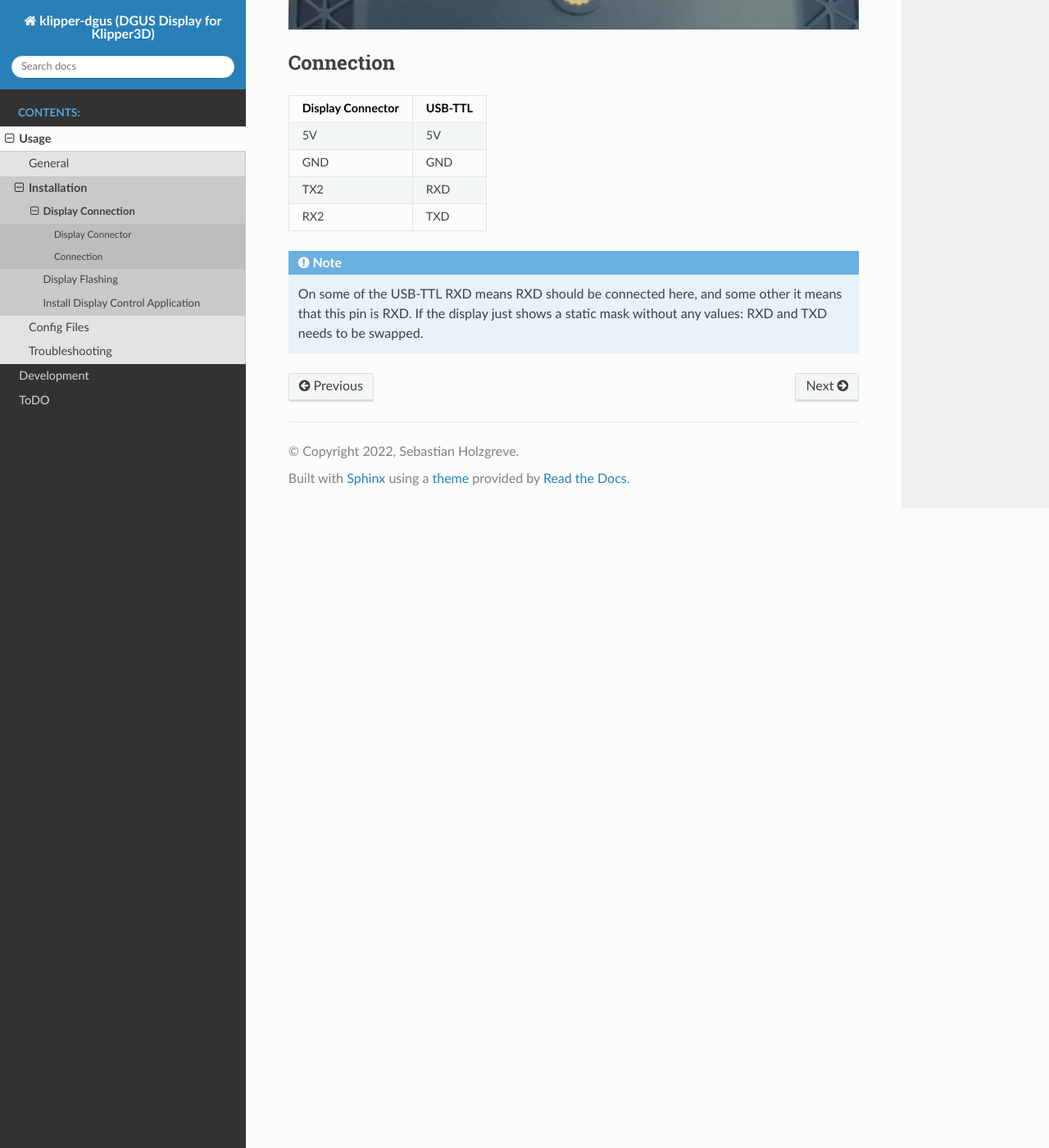
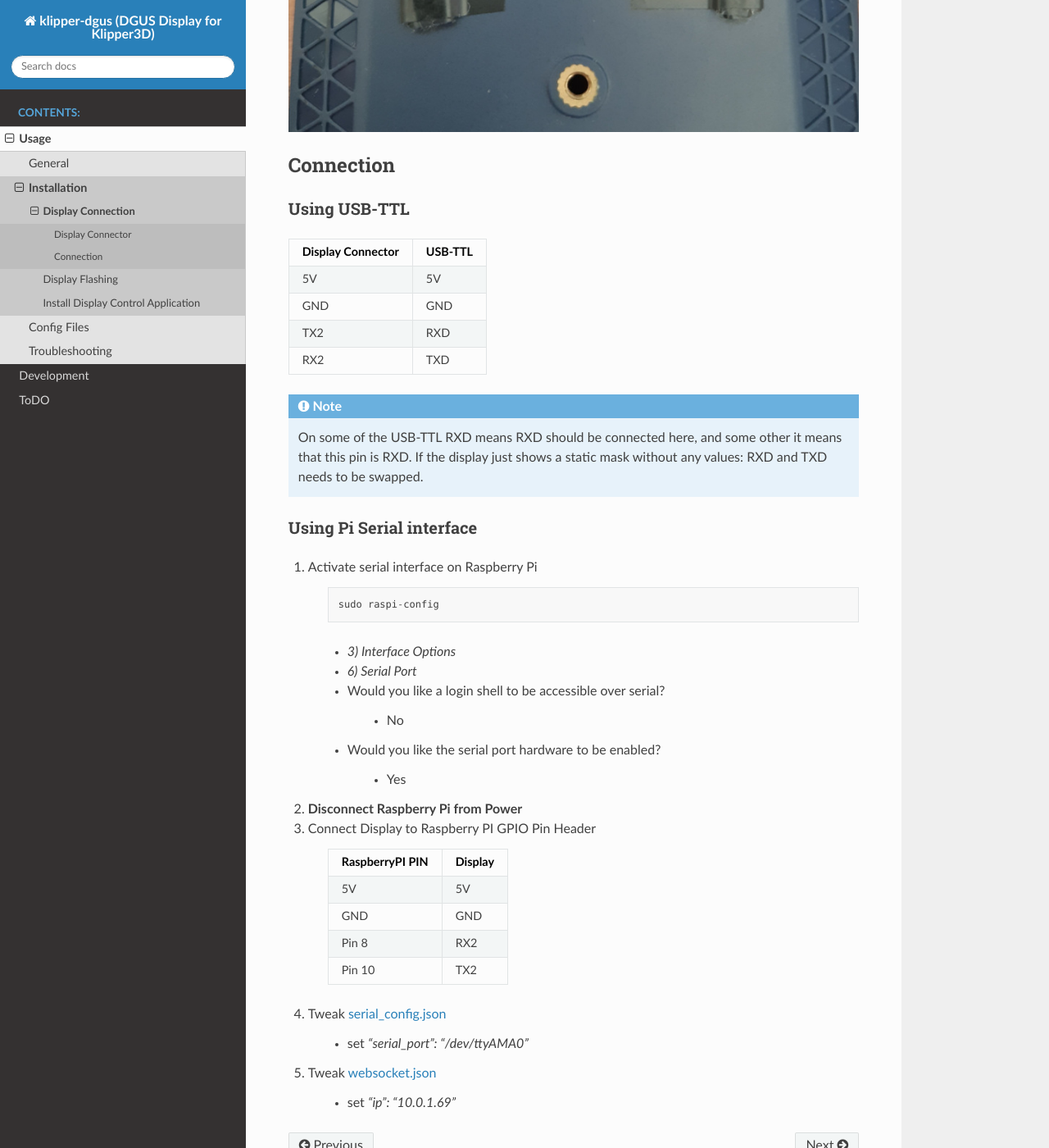
Before and after one commit to seho85/klipper-dgus, a Sphinx documentation site: the page built from doc/usage/installation/display_connection.rst, in a window 1280 px wide and 1400 px high, scrolled down 801 px. Shown: the whole window at 82% size. Built offline with Sphinx 7.4.7 and the Read the Docs theme 2.0.0, drawn with Linux system fonts in a browser that asks for light colours; some of the changed text lies outside the part shown.

Commit message:
Updated documentation
Added documentation for connecting the display directly to RasppberryPi 's serial interface.

```diff
--- a/doc/usage/installation/display_connection.rst
+++ b/doc/usage/installation/display_connection.rst
@@ -2,7 +2,12 @@
 Display Connection
 ******************
 
-The display is connected to an USB-TTL that is capable of putting out 5V.
+The display is connected to an :ref:`USB-TTL <connection_usb_ttl>` that is capable of putting out 5V.
+The :ref:`RaspberryPI Serial Interface <connection_pi_gpio_header>` is also usable.
+
+
+.. warning::
+    It's heavily recommended to connect, the display when the Raspberry Pi is powered off!
 
 
 Display Connector
@@ -12,6 +17,11 @@ Display Connector
 
 Connection
 ==========
+
+.. _connection_usb_ttl:
+
+Using USB-TTL
+-------------
 
 .. csv-table::
     :header-rows: 1
@@ -26,3 +36,52 @@ Connection
     On some of the USB-TTL RXD means RXD should be connected here, and some other
     it means that this pin is RXD. If the display just shows a static mask without
     any values: RXD and TXD needs to be swapped.
+
+
+.. _connection_pi_gpio_header:
+
+Using Pi Serial interface
+-------------------------
+
+#) Activate serial interface on Raspberry Pi
+
+    .. code-block::
+
+        sudo raspi-config
+
+    * *3) Interface Options*
+    * *6) Serial Port*
+
+    * Would you like a login shell to be accessible over serial?
+
+        * No
+
+    * Would you like the serial port hardware to be enabled?
+
+        * Yes
+
+#) **Disconnect Raspberry Pi from Power**
+
+#) Connect Display to Raspberry PI GPIO Pin Header
+
+    .. list-table::
+        :header-rows: 1
+
+        * - RaspberryPI PIN
+          - Display
+        * - 5V
+          - 5V
+        * - GND
+          - GND
+        * - Pin 8
+          - RX2
+        * - Pin 10
+          - TX2
+
+#) Tweak :ref:`serial_config.json <serial_config_json>`
+
+    * set *"serial_port": "/dev/ttyAMA0"*
+
+#) Tweak :ref:`websocket.json <websocket_json>`
+
+    * set *"ip": "10.0.1.69"*
```
